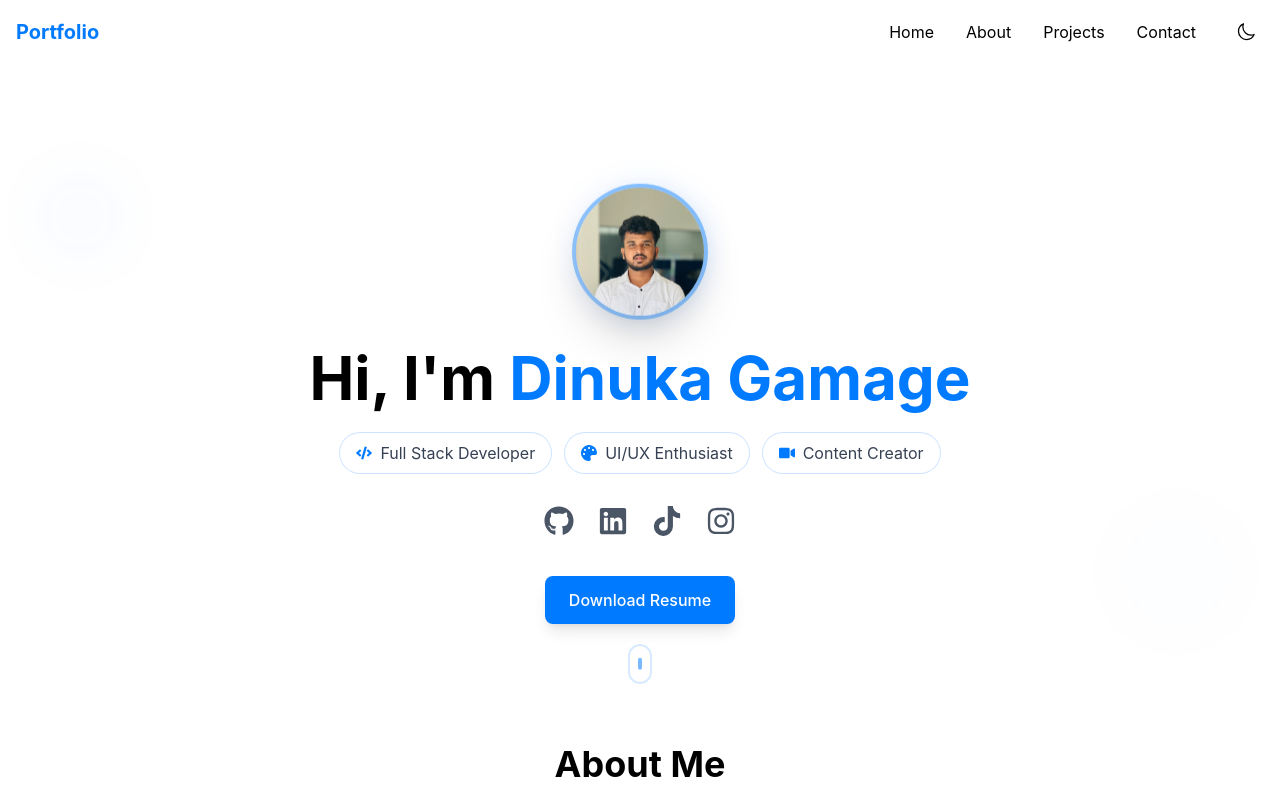
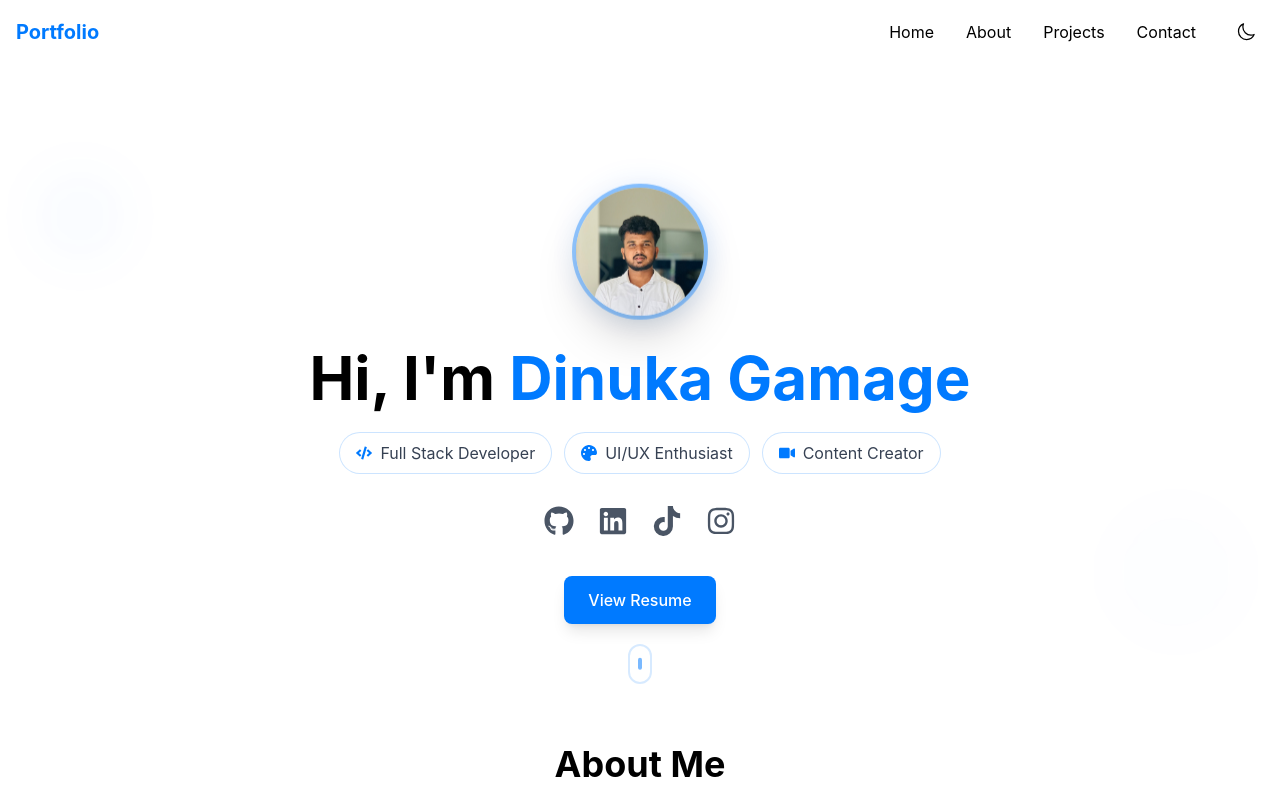
Before and after one commit to dinukagamage/nextjs-portfolio, a Next.js app: page / in a window 1280 px wide. Shown: the top 800 px of the page. Built offline with nearby package versions, Linux system fonts and the light colour scheme.

Commit message:
Update resume link in Hero component to point to Google Drive and change download button to view button

```diff
--- a/src/app/components/Hero.tsx
+++ b/src/app/components/Hero.tsx
@@ -161,13 +161,16 @@ export default function Hero() {
             variants={{ hidden: { y: 30, opacity: 0 }, visible: { y: 0, opacity: 1 } }}
             transition={{ delay: 1.2, duration: 0.6 }}
           >
-            <a
-              href="/dinuka-CV.pdf"
-              download
+            <motion.a
+              href="https://drive.google.com/file/d/1QR_-03J7wRxo7_Qp1wa9xt0qd0wrF0za/view?usp=sharing"
+              target="_blank"
+              rel="noopener noreferrer"
               className="bg-primary text-white px-6 py-3 rounded-lg hover:bg-primary/90 transition-all duration-300 flex items-center justify-center font-medium shadow-lg"
+              whileHover={{ scale: 1.05 }}
+              whileTap={{ scale: 0.95 }}
             >
-              Download Resume
-            </a>
+              View Resume
+            </motion.a>
           </motion.div>
 
           <motion.div
```
Also changed, not shown: 1 other file (tests, documents, lock files or other folders).
